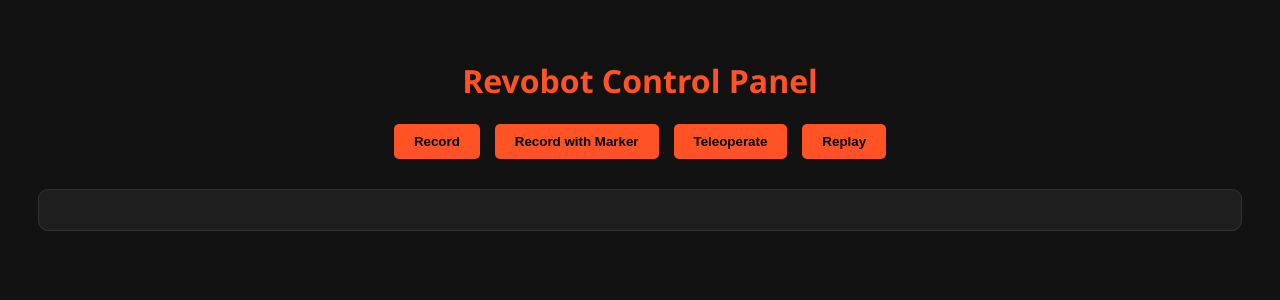
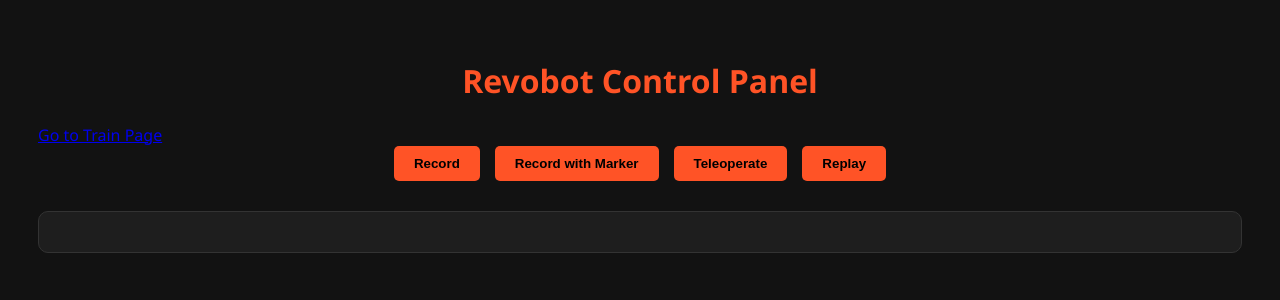
Before and after one commit to derickcjohn/revobots-web-ui, a Flask app: page / in a window 1280 px wide. Shown: the top 300 px of the page. Run offline with Flask 3, Linux system fonts and the light colour scheme.

Commit message:
Update index.html
Add a button in the homepage to go to the train page

```diff
--- a/templates/index.html
+++ b/templates/index.html
@@ -98,6 +98,10 @@
 </head>
 <body>
     <h1>Revobot Control Panel</h1>
+
+    <div class="text-center mb-4">
+        <a href="/train" class="bg-orange-600 text-white px-4 py-2 rounded hover:bg-purple-700">Go to Train Page</a>
+      </div>
 
     <div class="button-group">
         <button id="btn-record" onclick="selectMode('record')">Record</button>
```
